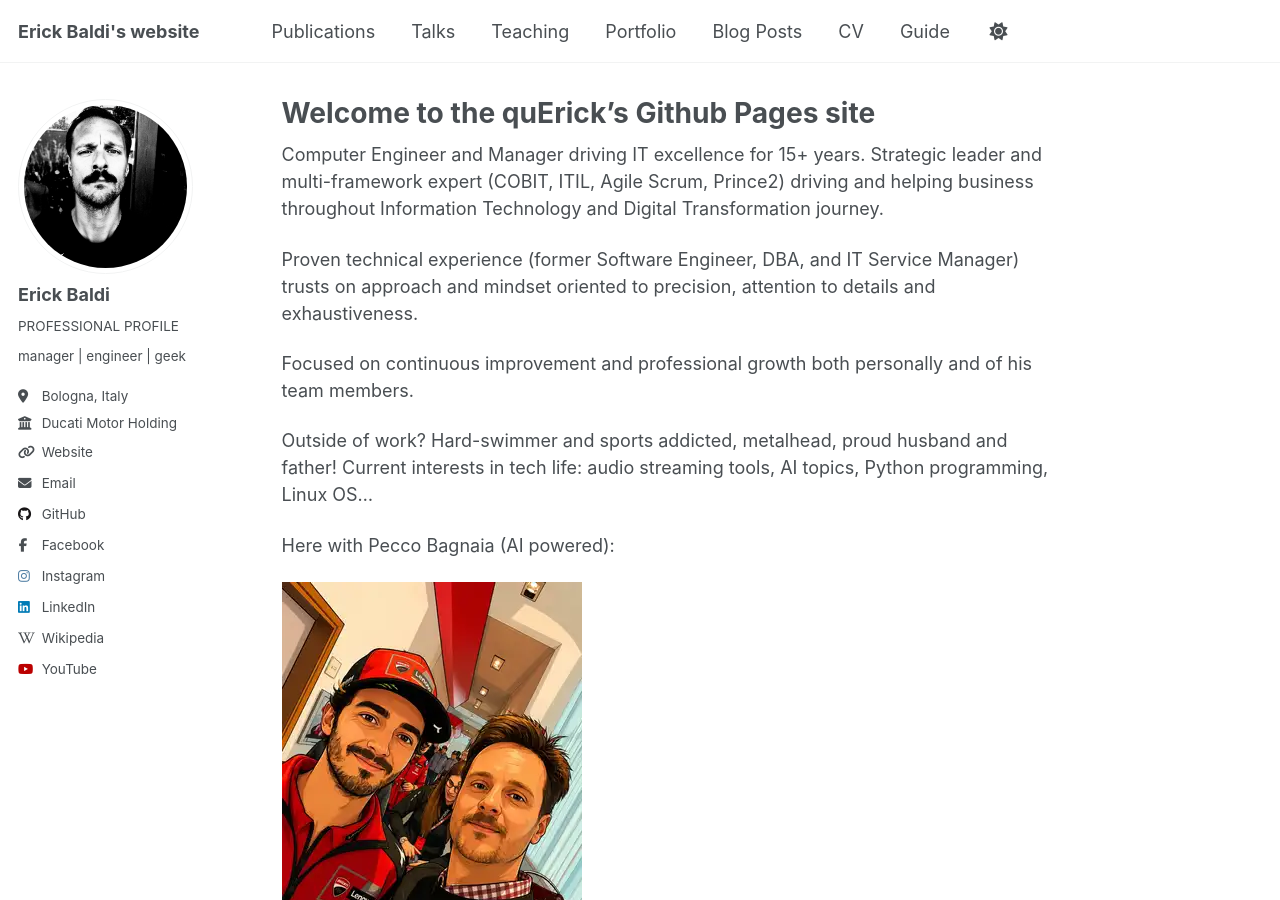
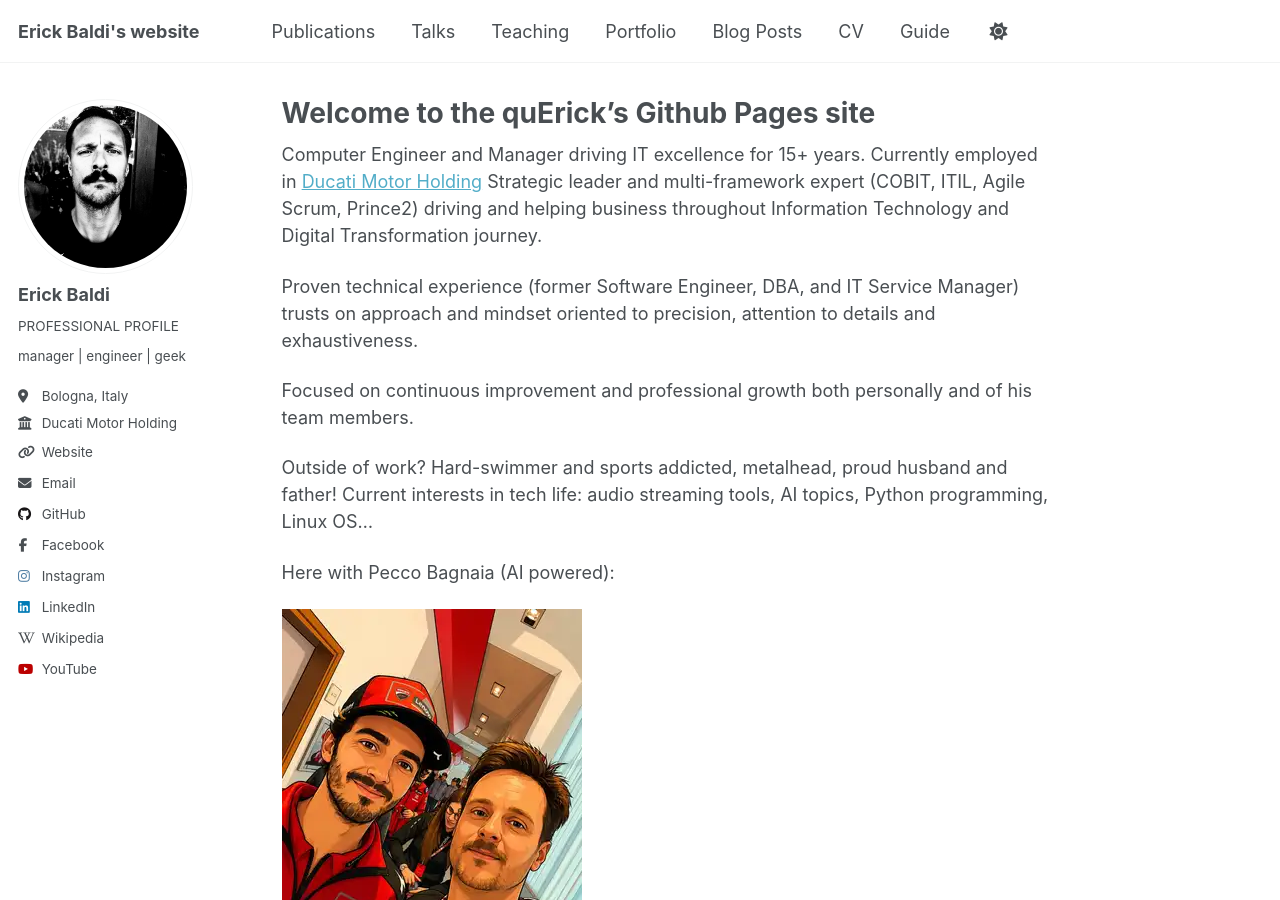
Before and after one commit to erickbaldi/erickbaldi.github.io, a Jekyll site: the page built from _pages/about.md, in a window 1280 px wide and 900 px high. Built offline with Jekyll 4.4.1, drawn with Linux system fonts in a browser that asks for light colours; a script that is not in the unit is left out.

Commit message:
Revise about page with current employment details
Updated employment information to include current position at Ducati Motor Holding.

```diff
--- a/_pages/about.md
+++ b/_pages/about.md
@@ -7,7 +7,7 @@ redirect_from:
   - /about.html
 ---
 
-Computer Engineer and Manager driving IT excellence for 15+ years. Strategic leader and multi-framework expert (COBIT, ITIL, Agile Scrum, Prince2) driving and helping business throughout Information Technology and Digital Transformation journey.
+Computer Engineer and Manager driving IT excellence for 15+ years. Currently employed in [Ducati Motor Holding](https://www.ducati.com/) Strategic leader and multi-framework expert (COBIT, ITIL, Agile Scrum, Prince2) driving and helping business throughout Information Technology and Digital Transformation journey.
 
 Proven technical experience (former Software Engineer, DBA, and IT Service Manager) trusts on approach and mindset oriented to precision, attention to details and exhaustiveness.
 
```
